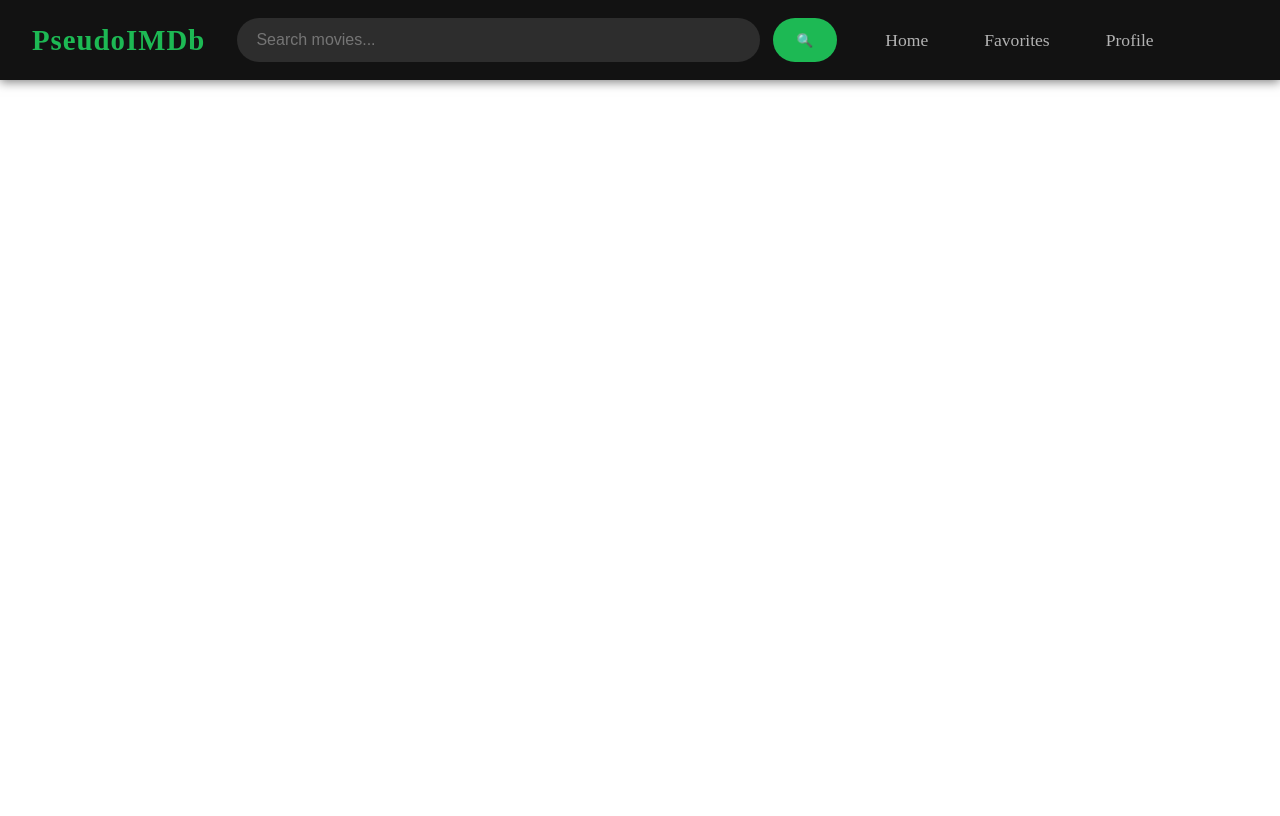
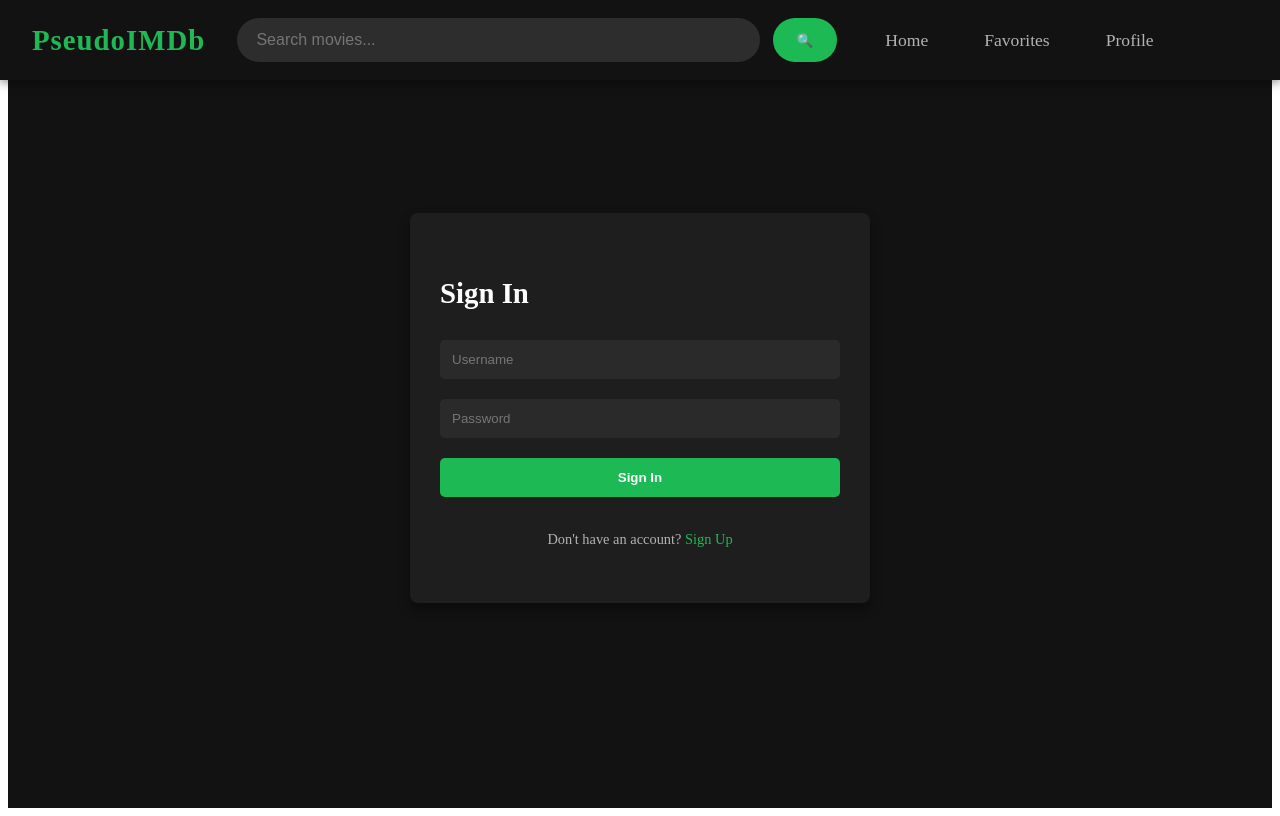
Before and after one commit to VanAug/pseudo-imdb, a React (Vite) app in the folder client/pseudo-imdb/: page /signIn in a window 1280 px wide. Built offline with nearby package versions, Linux system fonts and the light colour scheme; no server answers.

Commit message:
Sign up and sign in

```diff
--- /dev/null
+++ b/client/pseudo-imdb/src/components/auth/Auth.css
@@ -0,0 +1,64 @@
+
+.auth-container {
+  min-height: 100vh;
+  background-color: #121212;
+  display: flex;
+  justify-content: center;
+  align-items: center;
+}
+
+.auth-form {
+  background: #1e1e1e;
+  padding: 40px 30px;
+  border-radius: 8px;
+  width: 100%;
+  max-width: 400px;
+  color: white;
+  display: flex;
+  flex-direction: column;
+  gap: 20px;
+  box-shadow: 0 6px 12px rgba(0, 0, 0, 0.4);
+}
+
+.auth-form h2 {
+  margin-bottom: 10px;
+  font-size: 1.8rem;
+}
+
+.auth-form input {
+  padding: 12px;
+  border: none;
+  border-radius: 5px;
+  background: #2a2a2a;
+  color: white;
+}
+
+.auth-form input:focus {
+  outline: 2px solid #1db954;
+}
+
+.auth-form button {
+  padding: 12px;
+  background-color: #1db954;
+  border: none;
+  border-radius: 5px;
+  color: white;
+  font-weight: 600;
+  cursor: pointer;
+  transition: background-color 0.3s;
+}
+
+.auth-form button:hover {
+  background-color: #17a74a;
+}
+
+.auth-switch {
+  font-size: 0.9rem;
+  color: #b3b3b3;
+  text-align: center;
+}
+
+.auth-switch span {
+  color: #1db954;
+  cursor: pointer;
+}
--- /dev/null
+++ b/client/pseudo-imdb/src/components/auth/SignIn.jsx
@@ -0,0 +1,71 @@
+
+import React, { useState } from 'react';
+import { useNavigate } from 'react-router-dom';
+import './Auth.css';
+
+const SignIn = () => {
+  const navigate = useNavigate();
+  const [username, setUsername] = useState('');
+  const [password, setPassword] = useState('');
+  const [error, setError] = useState('');
+
+  const handleSignIn = async (e) => {
+    e.preventDefault();
+
+    try {
+      const res = await fetch('http://localhost:5000/login', {
+        method: 'POST',
+        headers: { 'Content-Type': 'application/json' },
+        body: JSON.stringify({ username, password }),
+      });
+
+      const data = await res.json();
+
+      if (res.ok) {
+        localStorage.setItem('userToken', data.access_token);
+        localStorage.setItem('username', username);
+        navigate('/');
+      } else {
+        setError(data.error || 'Login failed');
+      }
+    } catch (err) {
+      console.error('Login error:', err);
+      setError('Something went wrong. Please try again.');
+    }
+  };
+
+  return (
+    <div className="auth-container">
+      <form className="auth-form" onSubmit={handleSignIn}>
+        <h2>Sign In</h2>
+
+        <input
+          type="text"
+          placeholder="Username"
+          value={username}
+          required
+          onChange={(e) => setUsername(e.target.value)}
+        />
+
+        <input
+          type="password"
+          placeholder="Password"
+          value={password}
+          required
+          onChange={(e) => setPassword(e.target.value)}
+        />
+
+        {error && <p className="auth-error">{error}</p>}
+
+        <button type="submit">Sign In</button>
+
+        <p className="auth-switch">
+          Don't have an account?{' '}
+          <span onClick={() => navigate('/signup')}>Sign Up</span>
+        </p>
+      </form>
+    </div>
+  );
+};
+
+export default SignIn;
--- /dev/null
+++ b/client/pseudo-imdb/src/components/auth/SignUp.jsx
@@ -0,0 +1,75 @@
+
+import React, { useState } from 'react';
+import { useNavigate } from 'react-router-dom';
+import './Auth.css';
+
+const SignUp = () => {
+  const navigate = useNavigate();
+  const [username, setUsername] = useState('');
+  const [email, setEmail] = useState('');
+  const [password, setPassword] = useState('');
+
+  const handleSignUp = async (e) => {
+    e.preventDefault();
+
+    try {
+      const res = await fetch('http://localhost:5000/api/register', {
+        method: 'POST',
+        headers: { 'Content-Type': 'application/json' },
+        body: JSON.stringify({ username, email, password })
+      });
+
+      const data = await res.json();
+
+      if (res.ok) {
+        navigate('/signin');
+      } else {
+        alert(data.error || 'Signup failed');
+      }
+    } catch (err) {
+      console.error('Signup error:', err);
+      alert('An error occurred. Please try again later.');
+    }
+  };
+
+  return (
+    <div className="auth-container">
+      <form className="auth-form" onSubmit={handleSignUp}>
+        <h2>Sign Up</h2>
+
+        <input
+          type="text"
+          placeholder="Username"
+          value={username}
+          required
+          onChange={(e) => setUsername(e.target.value)}
+        />
+
+        <input
+          type="email"
+          placeholder="Email"
+          value={email}
+          required
+          onChange={(e) => setEmail(e.target.value)}
+        />
+
+        <input
+          type="password"
+          placeholder="Password"
+          value={password}
+          required
+          onChange={(e) => setPassword(e.target.value)}
+        />
+
+        <button type="submit">Create Account</button>
+
+        <p className="auth-switch">
+          Already have an account?{' '}
+          <span onClick={() => navigate('/signin')}>Sign In</span>
+        </p>
+      </form>
+    </div>
+  );
+};
+
+export default SignUp;
--- a/client/pseudo-imdb/src/routes.jsx
+++ b/client/pseudo-imdb/src/routes.jsx
@@ -4,6 +4,8 @@ import Movie from "./components/Movies/Movie"
 import Favorites from "./components/Favorites/Favorites"
 import Profile from "./components/Profile/Profile"
 import MovieInformation from "./components/Movies/MovieInformation"
+import SignIn from './components/auth/SignIn'
+import SignUp from './components/auth/SignUp'
 
 const AppRoutes = () => {
   return (
@@ -24,6 +26,14 @@ const AppRoutes = () => {
           path='movie/:id'
           element={<MovieInformation />}
         />
+        <Route
+          path='/signIn'
+          element={<SignIn />}
+        />
+        <Route
+          path='/signUp'
+          element={<SignUp />}
+        />
     </Routes>
   )
 }
```
Also changed, not shown: client/pseudo-imdb/src/components/SignIn/SignIn.jsx (deleted, +0 -9 lines), client/pseudo-imdb/src/components/SignUp/SignUp.jsx (deleted, +0 -9 lines).
